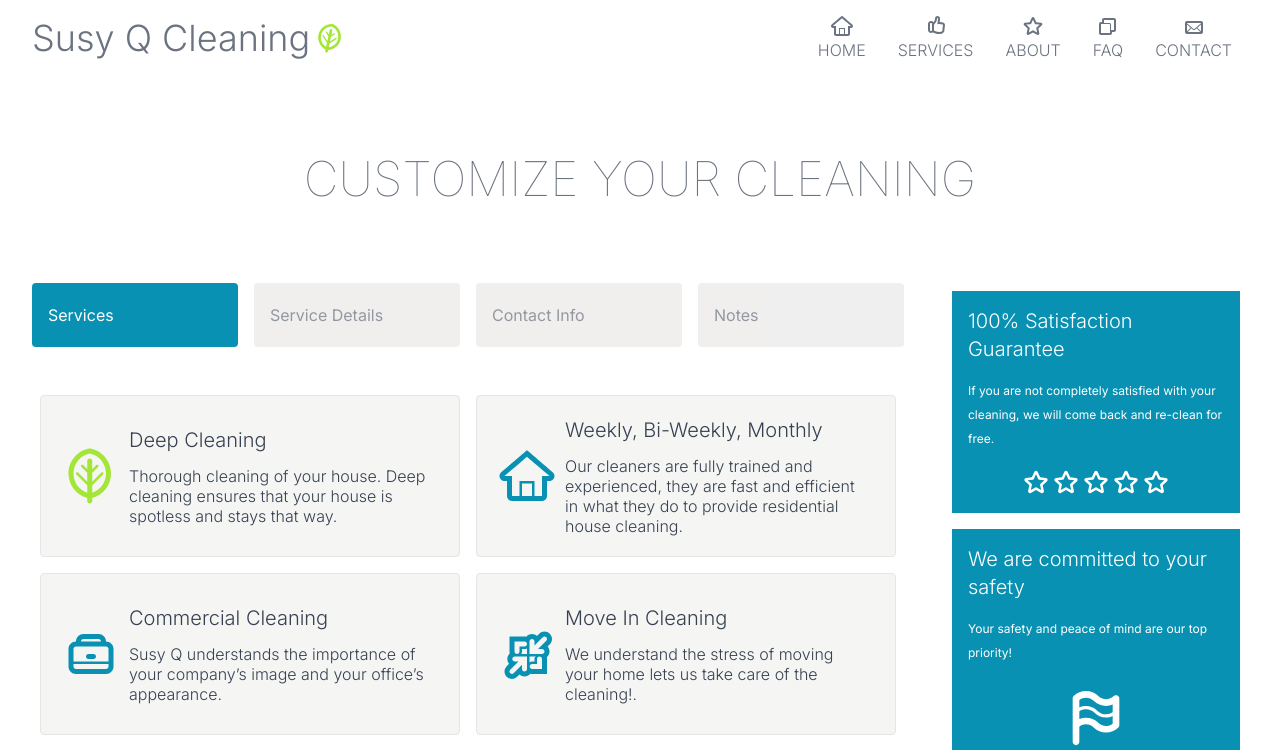
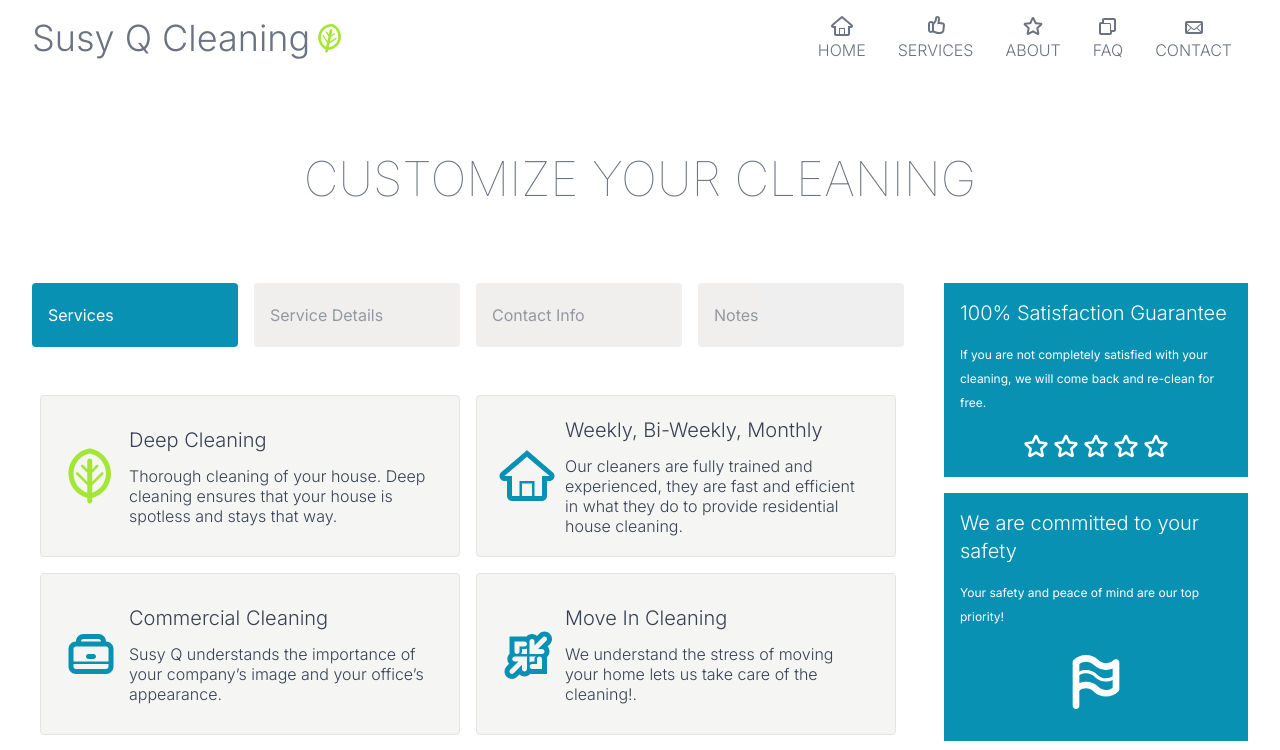
Before and after one commit to oscar-ct/susyq, a Next.js app: page /schedule in a window 1280 px wide. Shown: the top 750 px of the page. Built offline with nearby package versions, Linux system fonts and the light colour scheme.

Commit message:
update guarantees component padding and margin

```diff
--- a/src/components/ScheduleGuarantees.jsx
+++ b/src/components/ScheduleGuarantees.jsx
@@ -5,7 +5,7 @@ import { TiLockClosed } from "react-icons/ti";
 
 const ScheduleGuarantees = () => {
     return (
-        <div className={"mt-4 p-2 flex flex-col gap-4 sm:flex-row lg:flex-col lg:mt-0"}>
+        <div className={"my-8 p-0 flex flex-col gap-4 sm:flex-row lg:flex-col lg:mt-0"}>
             <div className={"p-4 bg-cyan-600 text-white w-full sm:w-4/12 lg:w-full"}>
                 <div className={"text-xl font-light"}>
                     100% Satisfaction Guarantee
```
